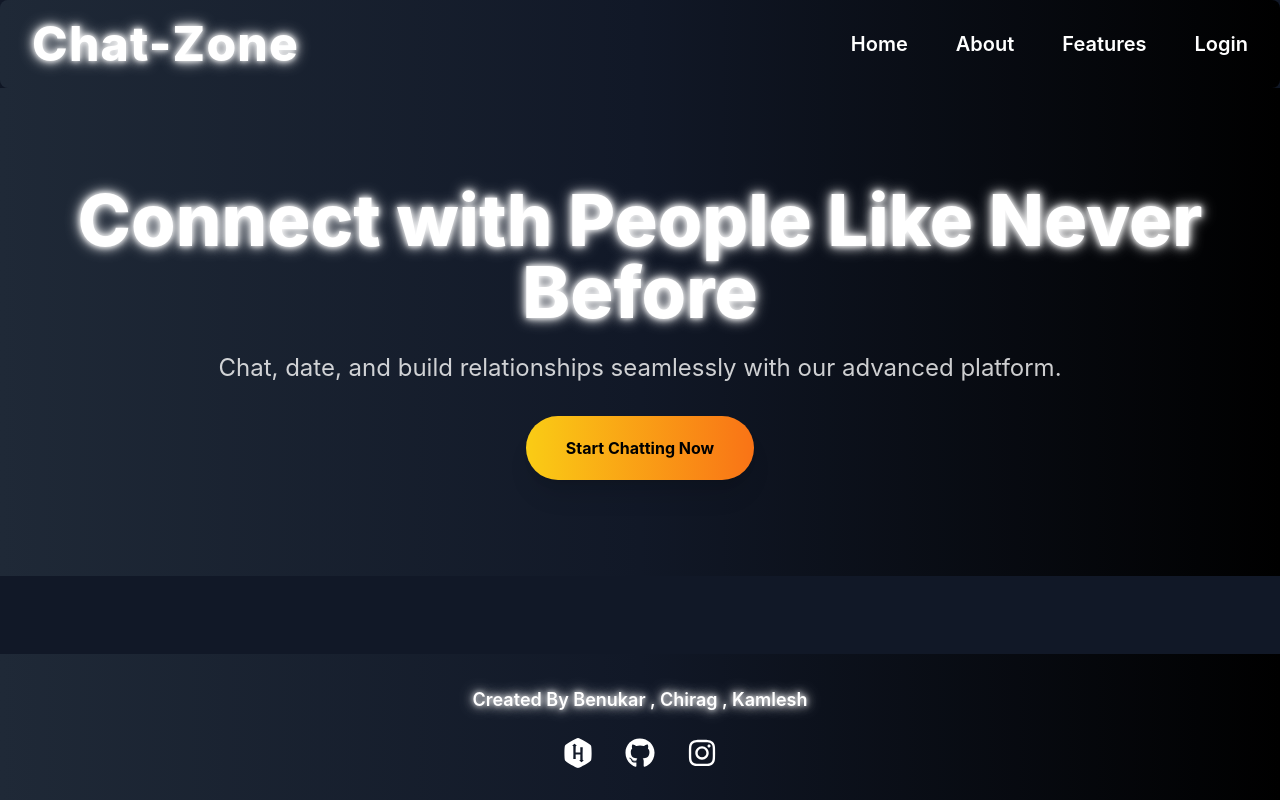
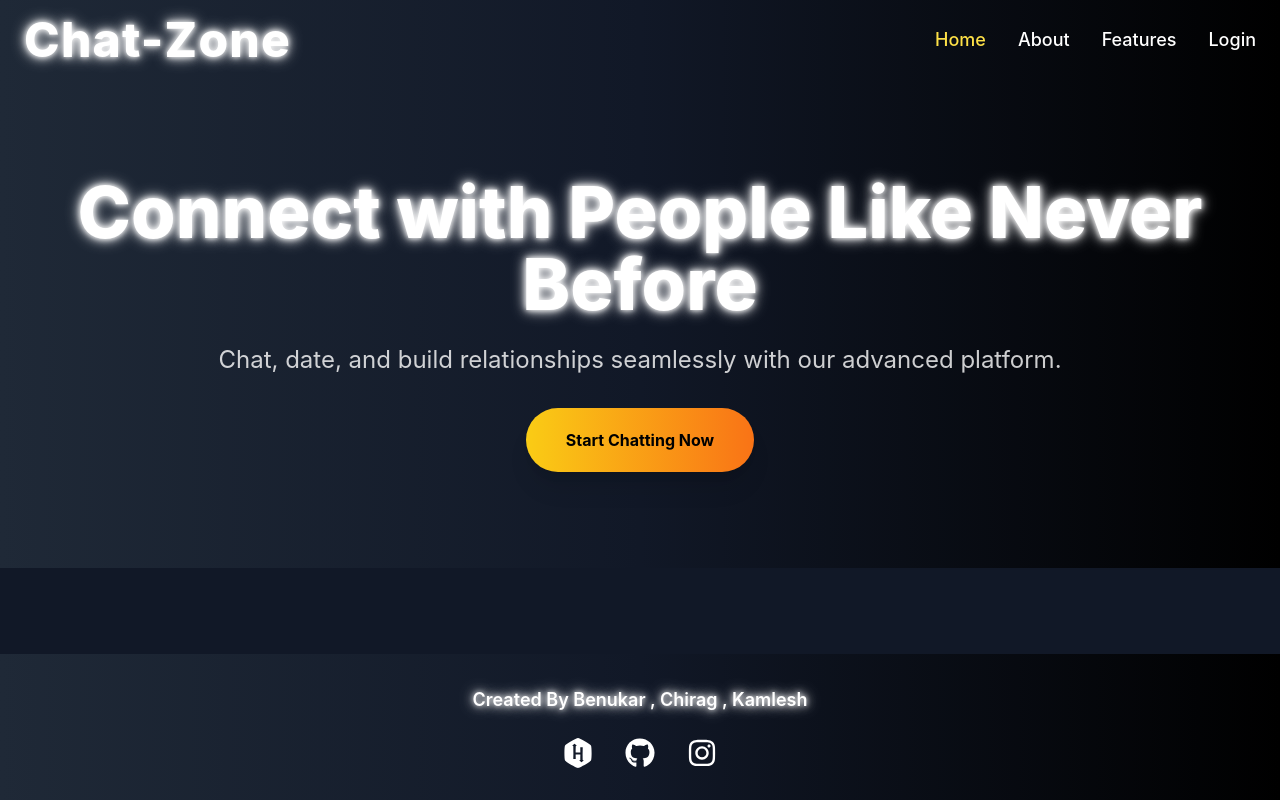
Before and after one commit to UnkownDecoder/Chating-WebApp, a React (Vite) app in the folder frontend/: page / in a window 1280 px wide. Built offline with nearby package versions, Linux system fonts and the light colour scheme.

Commit message:
update header

```diff
--- a/frontend/src/Components/Header.jsx
+++ b/frontend/src/Components/Header.jsx
@@ -1,49 +1,128 @@
-import React from "react";
-import { Link } from "react-router-dom"; // Import Link from React Router
+import React, { useState } from "react";
+import { Link, useLocation } from "react-router-dom";
 
 const Header = () => {
+  const [isMenuOpen, setIsMenuOpen] = useState(false); // State for menu toggle
+  const location = useLocation(); // Get current location
+
   return (
-    <nav className="bg-gradient-to-r from-gray-800 via-gray-900 to-black text-white px-8 py-5 shadow-xl rounded-lg">
+    <header className="bg-gradient-to-r from-gray-800 via-gray-900 to-black text-white px-6 py-4 shadow-lg">
       <div className="max-w-7xl mx-auto flex justify-between items-center">
-        <h1 className="text-5xl font-extrabold tracking-wide glow-effect hover:scale-105 transform transition-all duration-300 ease-in-out">
+        {/* Logo */}
+        <h1 className="text-3xl md:text-5xl font-extrabold tracking-wide glow-effect">
           Chat-Zone
         </h1>
-        <ul className="flex space-x-12">
+
+        {/* Desktop Navigation */}
+        <nav className="hidden md:flex space-x-8">
+          <Link
+            to="/"
+            className={`text-lg font-medium hover:text-yellow-300 transition-all duration-300 ${
+              location.pathname === "/" ? "text-yellow-300" : "hover:scale-105"
+            }`}
+          >
+            Home
+          </Link>
+          <Link
+            to="/about"
+            className={`text-lg font-medium hover:text-yellow-300 transition-all duration-300 ${
+              location.pathname === "/about" ? "text-yellow-300" : "hover:scale-105"
+            }`}
+          >
+            About
+          </Link>
+          <a
+            href="#features"
+            className="text-lg font-medium hover:text-yellow-300 transition-all duration-300 hover:scale-105"
+          >
+            Features
+          </a>
+          <Link
+            to="/login"
+            className={`text-lg font-medium hover:text-yellow-300 transition-all duration-300 ${
+              location.pathname === "/login" ? "text-yellow-300" : "hover:scale-105"
+            }`}
+          >
+            Login
+          </Link>
+        </nav>
+
+        {/* Hamburger Menu Button for Mobile */}
+        <button
+          className="block md:hidden text-white focus:outline-none"
+          onClick={() => setIsMenuOpen(!isMenuOpen)}
+          aria-label="Toggle navigation menu"
+        >
+          <svg
+            className="w-8 h-8"
+            xmlns="http://www.w3.org/2000/svg"
+            fill="none"
+            viewBox="0 0 24 24"
+            stroke="currentColor"
+          >
+            <path
+              strokeLinecap="round"
+              strokeLinejoin="round"
+              strokeWidth="2"
+              d={isMenuOpen ? "M6 18L18 6M6 6l12 12" : "M4 6h16M4 12h16M4 18h16"}
+            />
+          </svg>
+        </button>
+      </div>
+
+      {/* Mobile Menu */}
+      {isMenuOpen && (
+        <nav
+          className="md:hidden bg-gray-900 mt-4 rounded-lg p-4 shadow-lg"
+          aria-label="Mobile navigation menu"
+        >
+          <ul className="space-y-4 text-center">
             <li>
               <Link
-              to="/" // Link to the Body page
-              className="text-xl font-semibold hover:text-yellow-300 transition-all duration-300 transform hover:scale-110"
+                to="/"
+                onClick={() => setIsMenuOpen(false)}
+                className={`block text-lg font-medium hover:text-yellow-300 ${
+                  location.pathname === "/" ? "text-yellow-300" : ""
+                }`}
               >
                 Home
               </Link>
             </li>
             <li>
-            <a
-              href="#about"
-              className="text-xl font-semibold hover:text-yellow-300 transition-all duration-300 transform hover:scale-110"
+              <Link
+                to="/about"
+                onClick={() => setIsMenuOpen(false)}
+                className={`block text-lg font-medium hover:text-yellow-300 ${
+                  location.pathname === "/about" ? "text-yellow-300" : ""
+                }`}
               >
                 About
-            </a>
+              </Link>
             </li>
             <li>
               <a
                 href="#features"
-              className="text-xl font-semibold hover:text-yellow-300 transition-all duration-300 transform hover:scale-110"
+                onClick={() => setIsMenuOpen(false)}
+                className="block text-lg font-medium hover:text-yellow-300"
               >
                 Features
               </a>
             </li>
             <li>
               <Link
-              to="/login" // Link to the Login page
-              className="text-xl font-semibold hover:text-yellow-300 transition-all duration-300 transform hover:scale-110"
+                to="/login"
+                onClick={() => setIsMenuOpen(false)}
+                className={`block text-lg font-medium hover:text-yellow-300 ${
+                  location.pathname === "/login" ? "text-yellow-300" : ""
+                }`}
               >
                 Login
               </Link>
             </li>
           </ul>
-      </div>
         </nav>
+      )}
+    </header>
   );
 };
 
```
Lines whose indentation alone changed are shown as unchanged.
